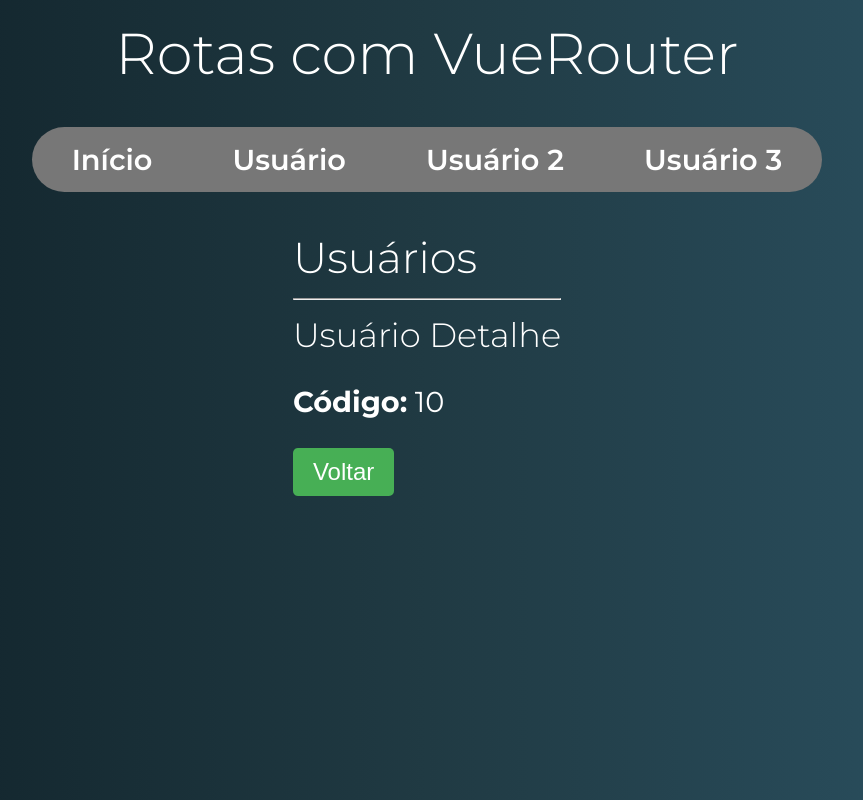
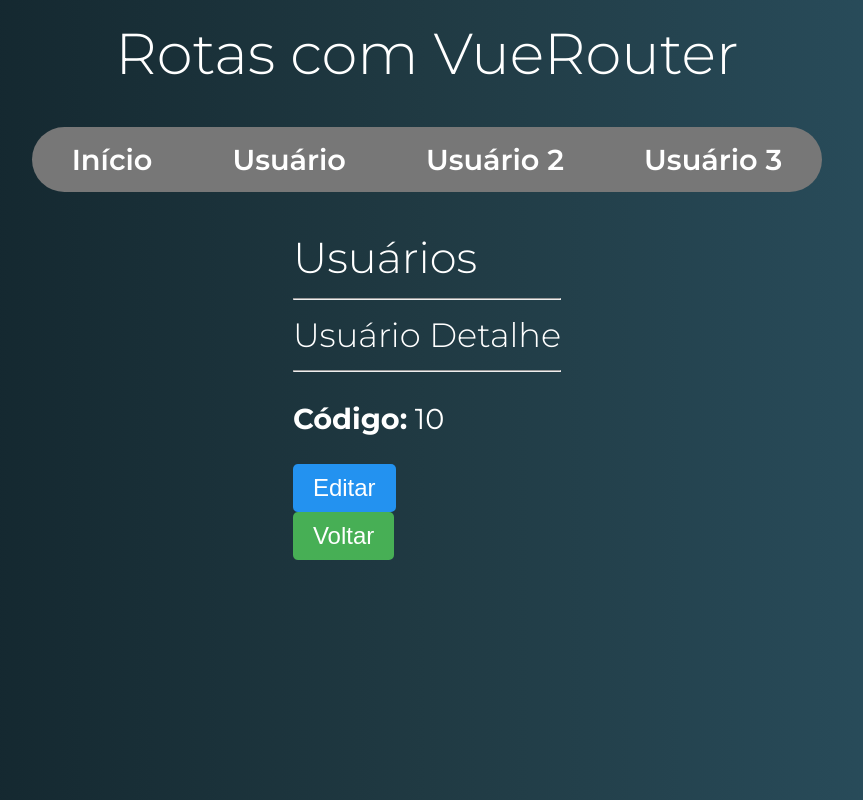
Before and after one commit to CURSOSDEVS/VUE-JS-ROTAS-VUE-ROUTER, a Vue app in the folder rotas-exercicios/: page /usuario/10 in a window 1280 px wide. Shown: the whole page, without its empty margins (213-1076 px from the left). Built offline with nearby package versions, Linux system fonts and the light colour scheme.

Commit message:
Tornando o router-link mais dinâmico

```diff
--- a/rotas-exercicios/src/components/usuario/UsuarioDetalhe.vue
+++ b/rotas-exercicios/src/components/usuario/UsuarioDetalhe.vue
@@ -1,8 +1,20 @@
 <template>
     <div class="usuario-detalhe">
         <h3>Usuário Detalhe</h3>
+        <hr>
         <p><strong>Código:</strong> {{id}} </p>
-
+        <!-- <router-link
+            tag="button"
+            primario
+            :to="`/usuario/${id}/editar`" >
+            Editar
+        </router-link> -->
+        <router-link
+            tag="button"
+            primario
+            :to="`/usuario/${$route.params.id}/editar`" >
+            Editar
+        </router-link>
     </div>
 </template>
 
--- a/rotas-exercicios/src/components/usuario/UsuarioEditar.vue
+++ b/rotas-exercicios/src/components/usuario/UsuarioEditar.vue
@@ -1,12 +1,14 @@
 <template>
     <div class="usuario-editar">
         <h3>Usuario Editar</h3>
+        <hr>
+         <p><strong>Editando usuário:</strong> {{id}} </p>
     </div>
 </template>
 
 <script>
     export default{
-
+         props: ['id'],
     }
 </script>
 
--- a/rotas-exercicios/src/components/usuario/UsuarioLista.vue
+++ b/rotas-exercicios/src/components/usuario/UsuarioLista.vue
@@ -6,17 +6,20 @@
                 to="/usuario/1"
                 tag="li"
                 active-class="active"
-                exact><a>Usuario 1</a></router-link>
+                class="item-lista"
+                exact>Usuario 1</router-link>
             <router-link
                 to="/usuario/2"
                 tag="li"
                 active-class="active"
-                exact><a>Usuario 2</a></router-link>
+                class="item-lista"
+                exact>Usuario 2</router-link>
             <router-link
                 to="/usuario/3"
                 tag="li"
                 active-class="active"
-                exact><a>Usuario 3</a></router-link>
+                class="item-lista"
+                exact>Usuario 3</router-link>
         </ul>
     </div>
 </template>
```
Also changed, not shown: 1 other file (tests, documents, lock files or other folders).
